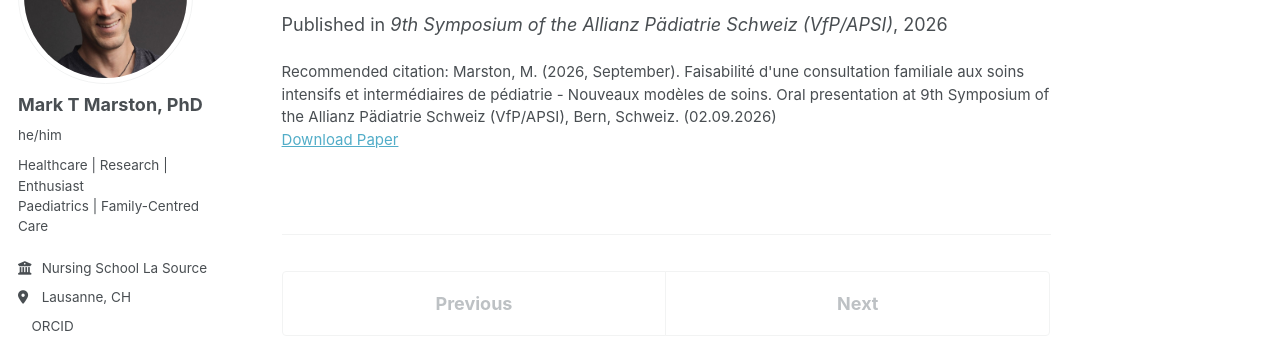
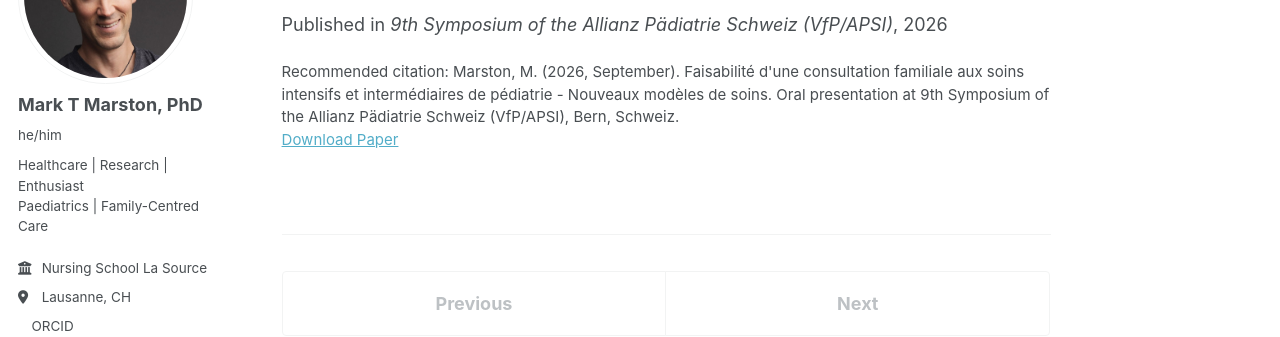
Before and after one commit to marstonRN/marston.github.io, a Jekyll site: the page built from _publications/2026_publication_6-octoplus_Allianz_ped_260902.md, in a window 1280 px wide. Shown: the part 192-529 px from the top of the page. Built offline with Jekyll 4.4.1, drawn with Linux system fonts in a browser that asks for light colours; a style sheet for code colours, icons or effects is not loaded.

Commit message:
Update citation format in publication metadata
Removed the date from the citation for clarity.

```diff
--- a/_publications/2026_publication_6-octoplus_Allianz_ped_260902.md
+++ b/_publications/2026_publication_6-octoplus_Allianz_ped_260902.md
@@ -8,6 +8,6 @@ date: 2026-09-02
 venue: '9th Symposium of the Allianz Pädiatrie Schweiz (VfP/APSI)'
 paperurl: 'https://www.swisspediatricnursing.ch/event-details/9-pflegefachtagung-padiatrie-1'
 citation: "Marston, M. (2026, September). Faisabilité d'une consultation familiale aux soins intensifs et intermédiaires de pédiatrie -
-Nouveaux modèles de soins. Oral presentation at 9th Symposium of the Allianz Pädiatrie Schweiz (VfP/APSI), Bern, Schweiz. (02.09.2026)"
+Nouveaux modèles de soins. Oral presentation at 9th Symposium of the Allianz Pädiatrie Schweiz (VfP/APSI), Bern, Schweiz."
 cover: /images/publications/2026_publication_6-octoplus_Allianz_ped_260902.jpg
 ---
```
